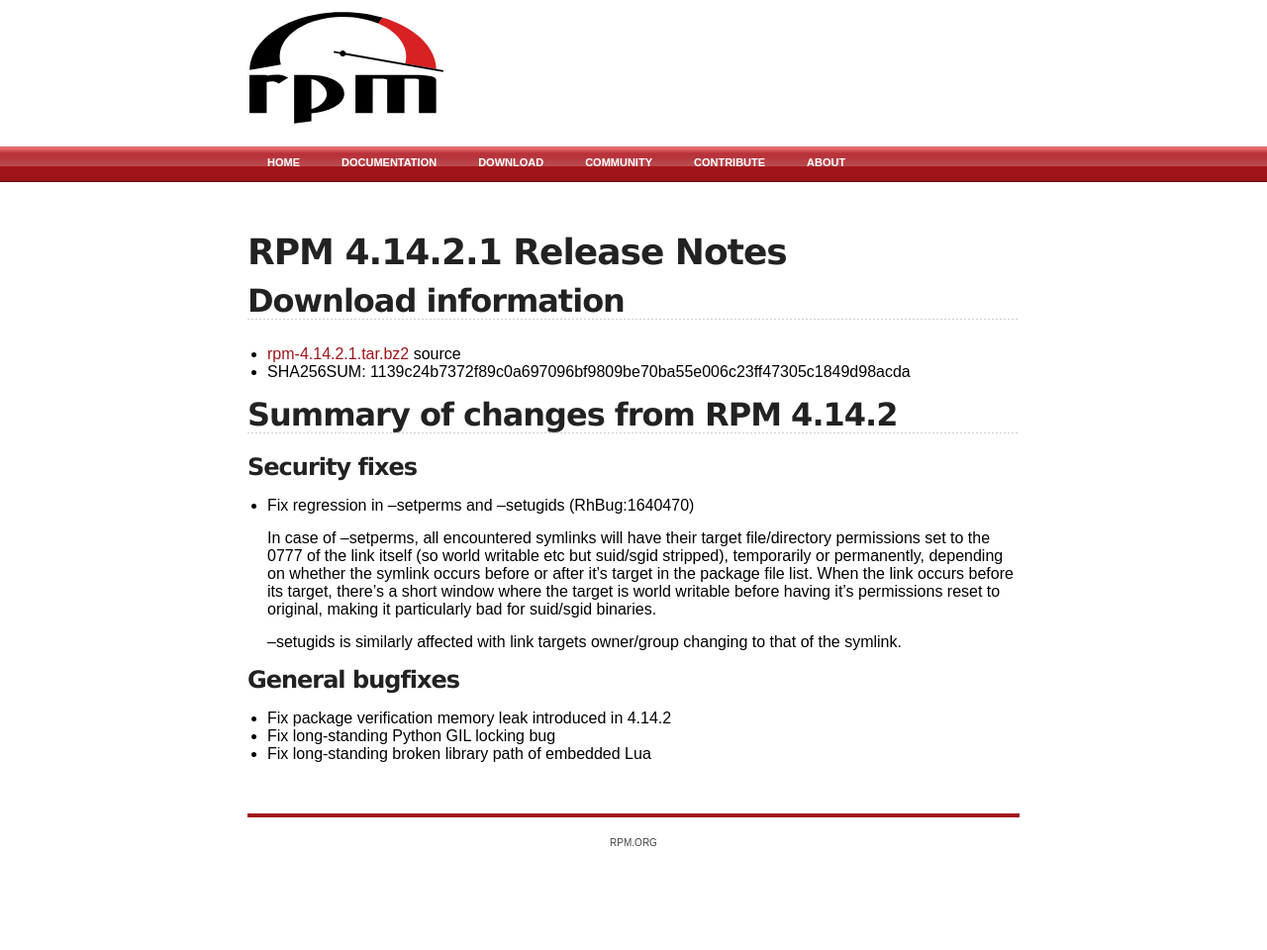
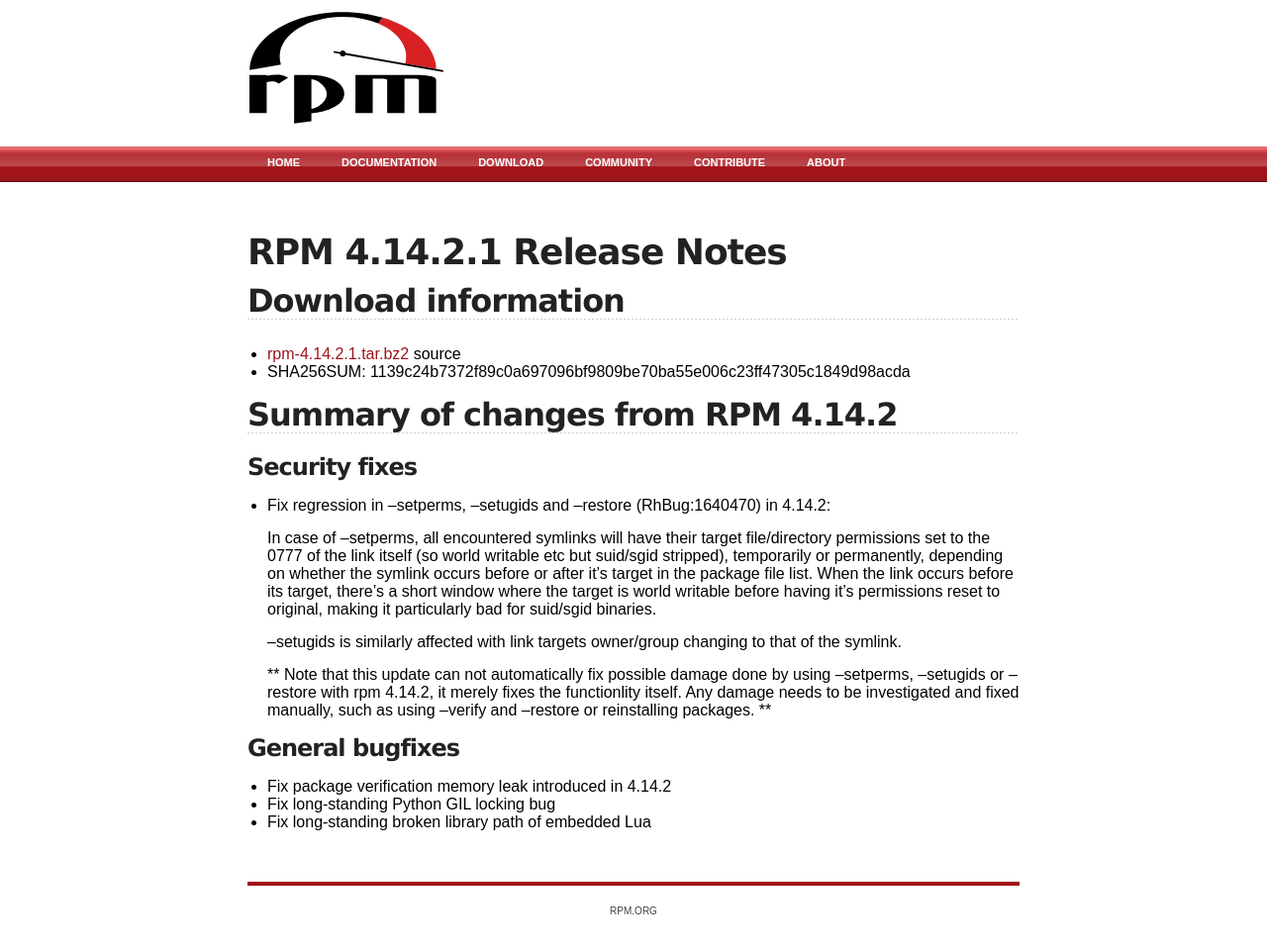
Before and after one commit to rpm-software-management/rpm-web, a Jekyll site: the page built from wiki/Releases/4.14.2.1.md, in a window 1280 px wide. Shown: the whole page at 99% size. Built offline with Jekyll 4.4.1, drawn with Linux system fonts in a browser that asks for light colours; before the commit the page ends 900 px from its top, so only the background shows below that.

Commit message:
Clarify the 4.14.2.1 regression fix a bit

```diff
--- a/wiki/Releases/4.14.2.1.md
+++ b/wiki/Releases/4.14.2.1.md
@@ -14,7 +14,7 @@ title: rpm.org - Releases
 
 ### Security fixes ###
 
- * Fix regression in --setperms and --setugids (RhBug:1640470)
+ * Fix regression in --setperms, --setugids and --restore (RhBug:1640470) in 4.14.2:
 
    In case of --setperms, all encountered symlinks will have their
    target file/directory permissions set to the 0777 of the link itself
@@ -27,6 +27,12 @@ title: rpm.org - Releases
    --setugids is similarly affected with link targets owner/group changing
    to that of the symlink.
 
+   ** Note that this update can not automatically fix possible damage
+      done by using --setperms, --setugids or --restore with rpm 4.14.2,
+      it merely fixes the functionlity itself. Any damage needs to be
+      investigated and fixed manually, such as using --verify and --restore
+      or reinstalling packages. **
+
 ### General bugfixes ###
 
  * Fix package verification memory leak introduced in 4.14.2
```
